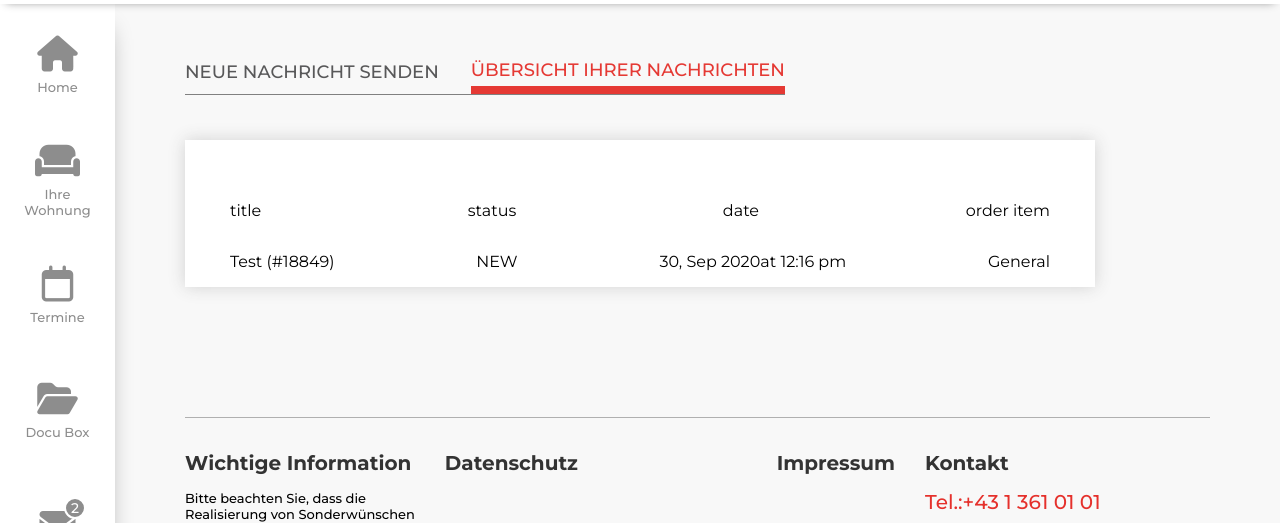
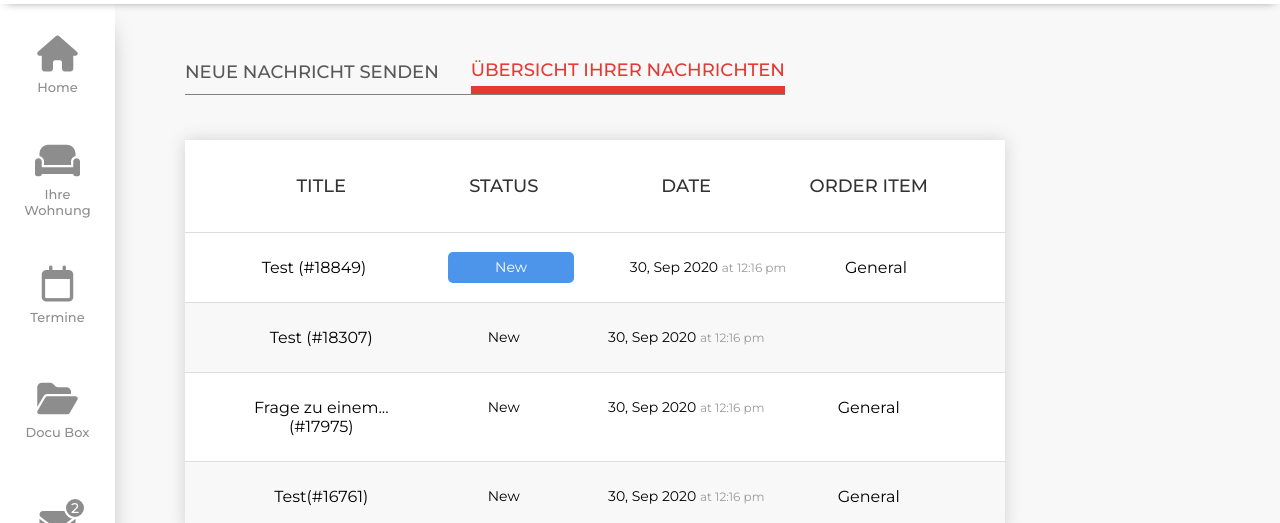
Before and after one commit to MaximLazarsky/propster, a plain HTML site: page massagebox-overview.html in a window 1280 px wide. Shown: the part 130-653 px from the top of the page. Drawn offline with Linux system fonts and the light colour scheme.

Commit message:
pages TODO

```diff
--- a/css/style_massagebox.css
+++ b/css/style_massagebox.css
@@ -50,12 +50,64 @@ main {
 }
 
 .overview {
-  padding-bottom: 0;
+  padding: 0;
 }
 
 .flexOverviewContent {
   display: flex;
   justify-content: space-between;
+  border-bottom: 1px solid #dddddd;
+  box-sizing: border-box;
+}
+
+.flexOverviewContent:last-child {
+  border: none;
+}
+
+.flexOverviewContent p {
+  margin: 0;
+  width: 25%;
+  text-align: center;
+}
+
+.tableTitles {
+  text-transform: uppercase;
+  font-size: 18px;
+  color: #333333;
+  padding: 35px 45px;
+  font-weight: 500;
+}
+
+.tableItems {
+  padding: 19px 45px;
+  font-size: 14px;
+  columns: #333333;
+}
+
+.tableItems p {
+  padding: 6px 0;
+}
+
+.tableFontSize16 {
+  font-size: 16px;
+}
+
+.tableItems span {
+  font-size: 12px;
+  color: #999999;
+}
+
+.tableItems:nth-child(2n + 1) {
+  background: #f8f8f8;
+}
+
+.flexOverviewContent .blueBackGround {
+  background: #4c95ea;
+  color: #ffffff;
+  border-radius: 5px;
+  width: 137px;
+  margin-left: 50px;
+  margin-right: 50px;
 }
 
 .inputTitle {
--- a/massagebox-overview.html
+++ b/massagebox-overview.html
@@ -133,11 +133,29 @@
                         <p>date</p>
                         <p>order item</p>
                     </div>
-                    <div class="flexOverviewContent">
-                        <p>Test (#18849)</p>
-                        <p>NEW</p>
-                        <p>30, Sep 2020<span>at 12:16 pm</span></p>
-                        <p>General</p>
+                    <div class="flexOverviewContent tableItems">
+                        <p class="tableFontSize16">Test (#18849)</p>
+                        <p class="blueBackGround">New</p>
+                        <p>30, Sep 2020 <span>at 12:16 pm</span></p>
+                        <p class="tableFontSize16">General</p>
+                    </div>
+                    <div class="flexOverviewContent tableItems">
+                        <p class="tableFontSize16">Test (#18307)</p>
+                        <p>New</p>
+                        <p>30, Sep 2020 <span>at 12:16 pm</span></p>
+                        <p></p>
+                    </div>
+                    <div class="flexOverviewContent tableItems">
+                        <p class="tableFontSize16">Frage zu einem...(#17975)</p>
+                        <p>New</p>
+                        <p>30, Sep 2020 <span>at 12:16 pm</span></p>
+                        <p class="tableFontSize16">General</p>
+                    </div>
+                    <div class="flexOverviewContent tableItems">
+                        <p class="tableFontSize16">Test(#16761)</p>
+                        <p>New</p>
+                        <p>30, Sep 2020 <span>at 12:16 pm</span></p>
+                        <p class="tableFontSize16">General</p>
                     </div>
                 </main>
                 <footer>
```
